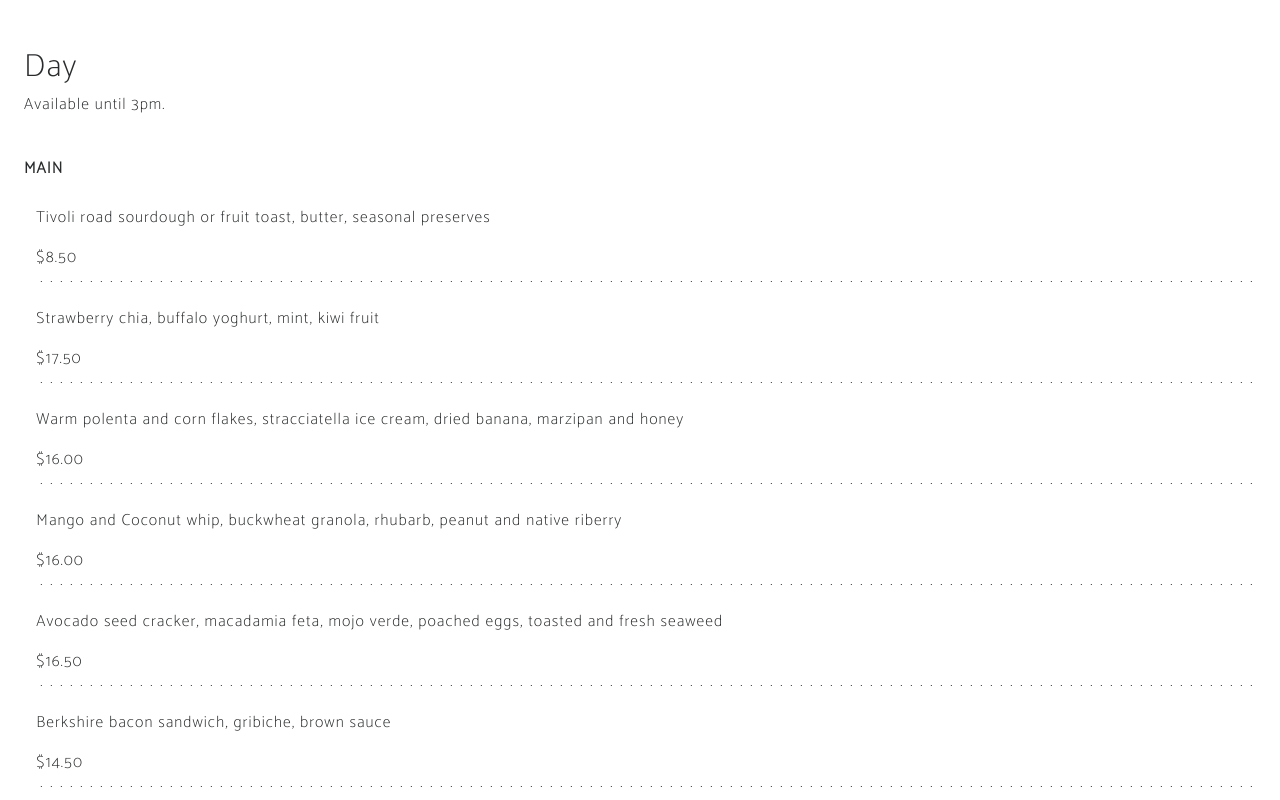
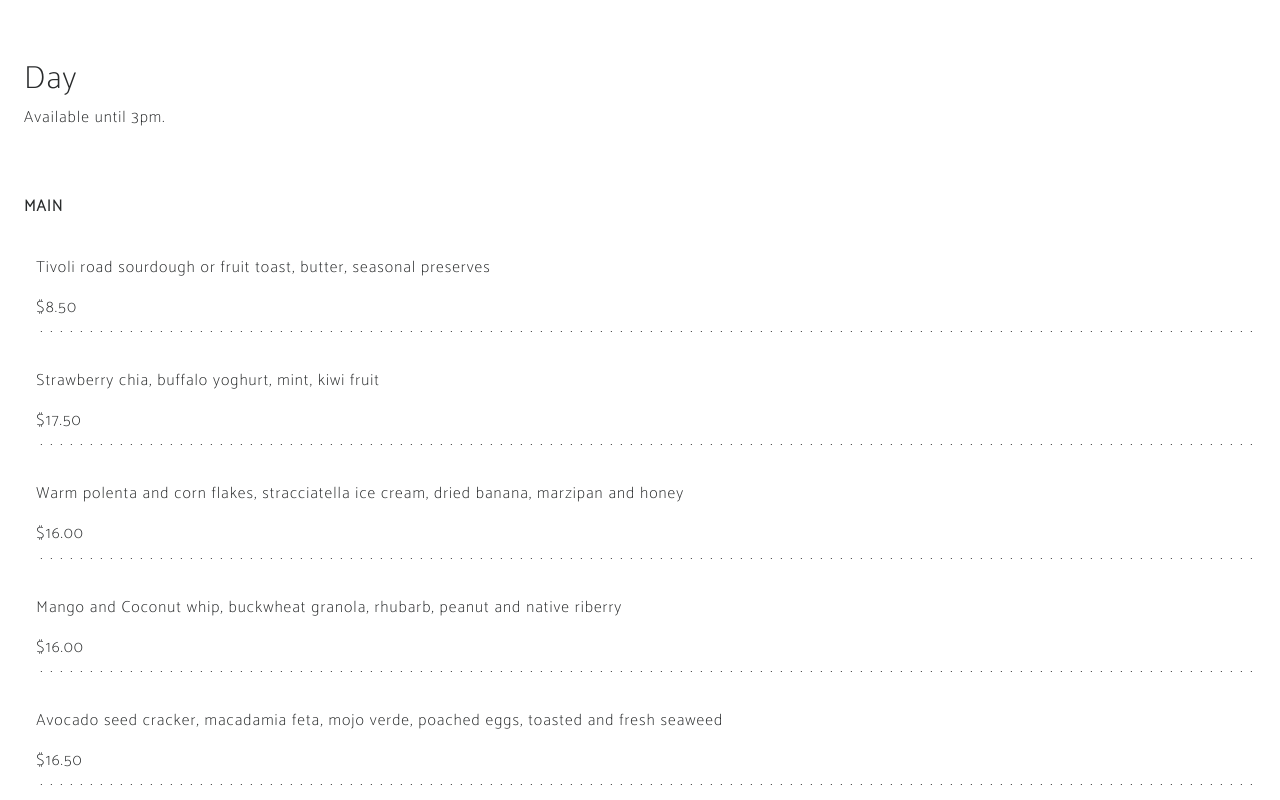
Before and after one commit to eviema/Restaurant-Menus-Multi-Lang, a plain HTML site: page public/index.html in a window 1280 px wide. Shown: the part 800-1600 px from the top of the page. Drawn offline with nearby package versions, Linux system fonts and the light colour scheme.

Commit message:
adjust spacing for menu items

```diff
--- a/public/v1/css/main.css
+++ b/public/v1/css/main.css
@@ -23,7 +23,7 @@ body {
 .navbar, .a-menu {
     font-family: 'Catamaran', sans-serif;
     letter-spacing: 1px;
-    margin-top: 2%;
+    margin-top: 3%;
 }
 
 .dropdown-item {
@@ -35,12 +35,12 @@ body {
     background-position: bottom;
     background-size: 10px 1px;
     background-repeat: repeat-x;
-    margin-top: 2%;
+    margin-top: 3%;
     margin-left: 1%;
     padding-bottom: 1%;
 }
 
 .titre_menu {
-    padding-top: 2%;
+    padding-top: 4%;
     font-weight: bolder;
 }
```
